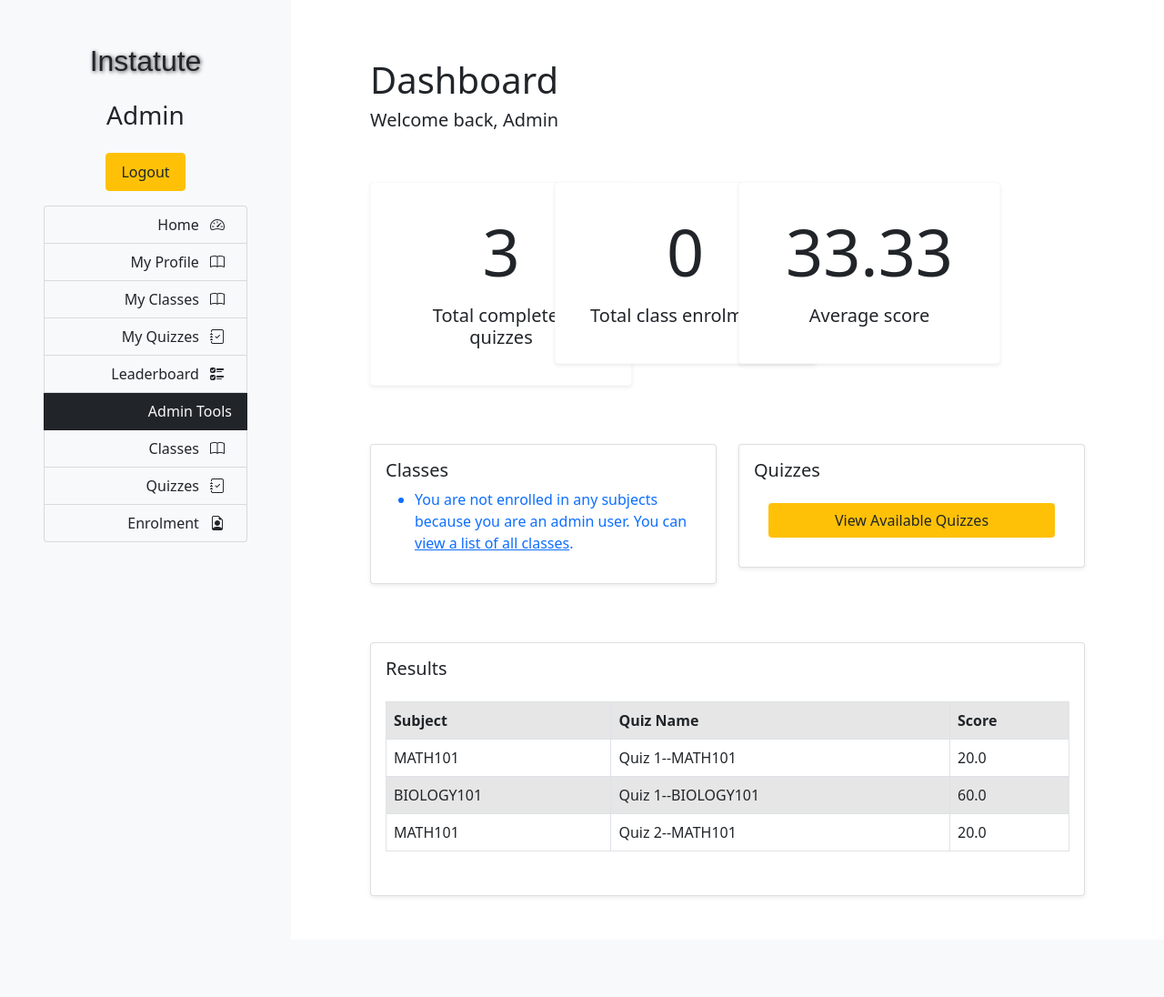
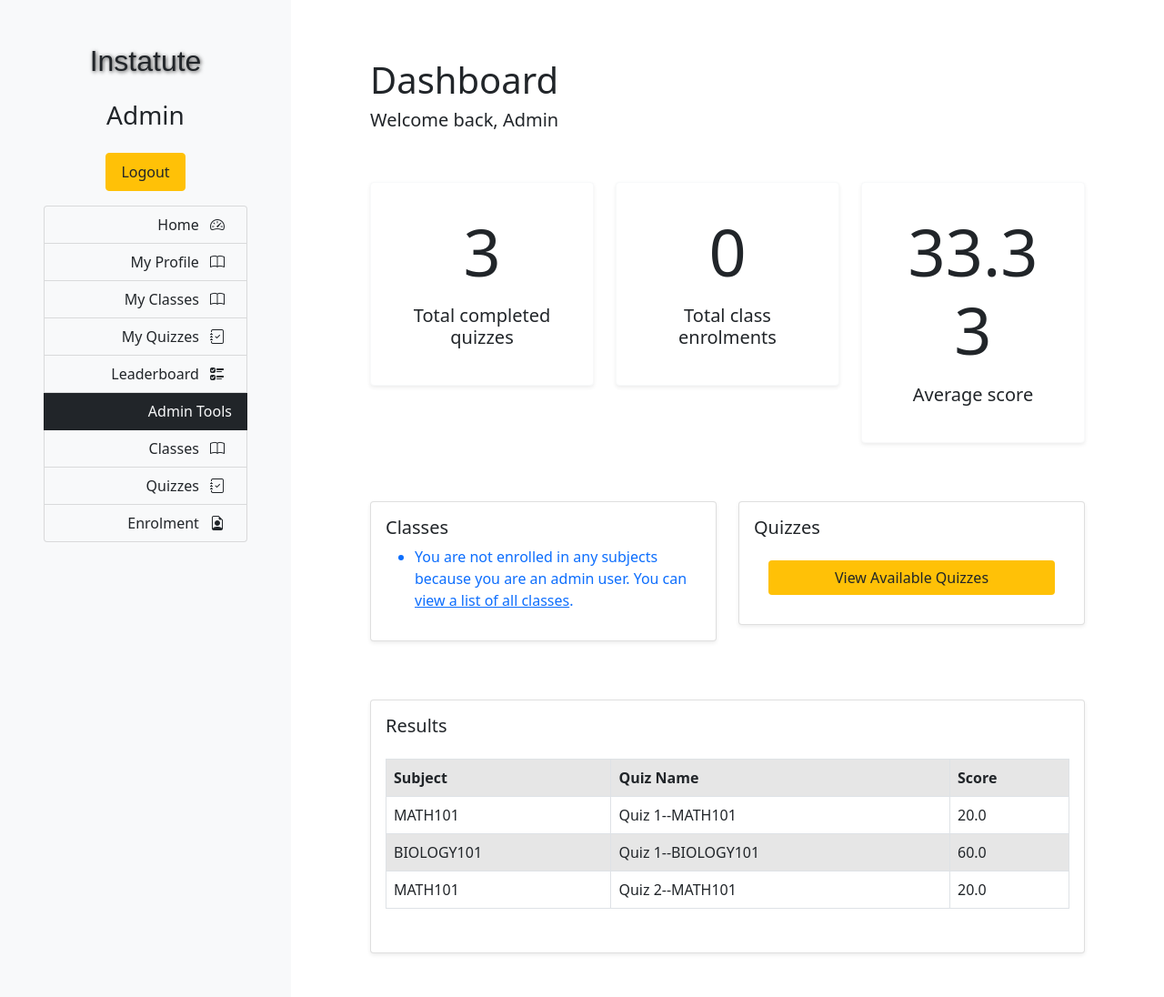
Before and after one commit to zyferion/cos60010, a Django app: page /home/ in a window 1280 px wide. Shown: the whole page at 91% size. Before the commit the page ends 985 px from the top, so only its background shows below. Run offline with Django 4.2, Linux system fonts and the light colour scheme; a user stored in the database is signed in; data comes from the database, SQL or seed files in the repository; some libraries are stand-ins or nearby versions; some web fonts are replaced.

Commit message:
Update grid

```diff
--- a/subjects/templates/subjects/home.html
+++ b/subjects/templates/subjects/home.html
@@ -17,24 +17,24 @@ Home
                 </div>
             </div>
             <div class="row mb-5 d-flex justify-content-centent">
-                <div class="col-md-3">
-                    <div class="card border-light p-3 shadow-sm" style="width: 18rem;">
+                <div class="col-12 col-md-4">
+                    <div class="card border-light p-3 shadow-sm">
                         <div class="card-body">
                             <h1 class="number mb-3 display-2 text-center">{{ quiz_count }}</h1>
                             <h5 class="card-title text-center">Total completed quizzes</h5>
                         </div>
                     </div>
                 </div>
-                <div class="col-md-3">
-                    <div class="card border-light p-3 shadow-sm" style="width: 18rem;">
+                <div class="col-12 col-md-4">
+                    <div class="card border-light p-3 shadow-sm">
                         <div class="card-body">
                             <h1 class="number mb-3 display-2 text-center">{{ enrolments_count }}</h1>
                             <h5 class="card-title text-center">Total class enrolments</h5>
                         </div>
                     </div>
                 </div>
-                <div class="col-md-3">
-                    <div class="card border-light p-3 shadow-sm" style="width: 18rem;">
+                <div class="col-12 col-md-4">
+                    <div class="card border-light p-3 shadow-sm">
                         <div class="card-body">
                             <h1 class="number mb-3 display-2 text-center">{{ avg_score }}</h1>
                             <h5 class="card-title text-center">Average score</h5>
```
